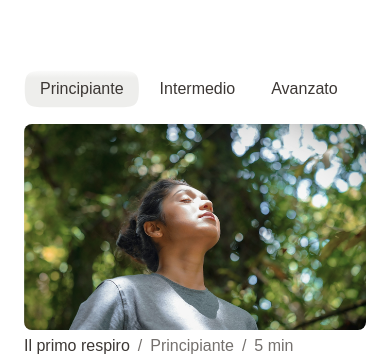
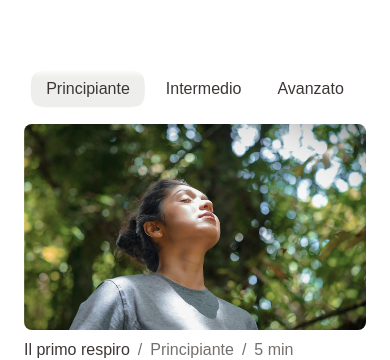
Before and after one commit to davidzhou-polimi/stilla, a SvelteKit app: page / in a window 390 px wide. Shown: the part 490-850 px from the top of the page. Built offline with nearby package versions, Linux system fonts and the light colour scheme; a web font is replaced by a local one.

Commit message:
Polish mobile TabNavigation and Card

```diff
--- a/src/lib/components/Card.svelte
+++ b/src/lib/components/Card.svelte
@@ -7,7 +7,7 @@
   }>();
 </script>
 
-<div class="flex flex-col gap-2 md:gap-3 items-start relative w-full cursor-pointer group">
+<div class="flex flex-col gap-3 items-start relative w-full cursor-pointer group">
   <div class="w-full aspect-[664/400] relative overflow-hidden rounded-sm group-hover:rounded-xl group-active:rounded-xl transition-all duration-300 ease-out shrink-0">
     <div class="absolute inset-0 bg-background-secondary"></div>
     <img
--- a/src/routes/+page.svelte
+++ b/src/routes/+page.svelte
@@ -24,7 +24,7 @@
 
     <div class="flex flex-col w-full pb-10">
       <!-- Tab Navigation (Inline to easily manage state) -->
-      <div id="filters-section" class="flex items-center gap-1 md:gap-2 px-6 md:px-10 lg:px-20">
+      <div id="filters-section" class="flex items-center justify-center md:justify-start gap-1 md:gap-2 px-6 md:px-10 lg:px-20">
         <FilterTab
           selected={selectedLevel === 'Principiante'}
           onclick={() => selectedLevel = 'Principiante'}
```
